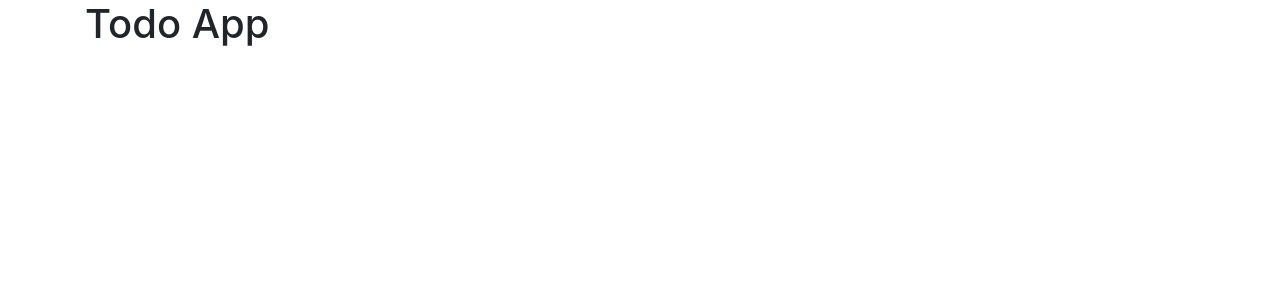
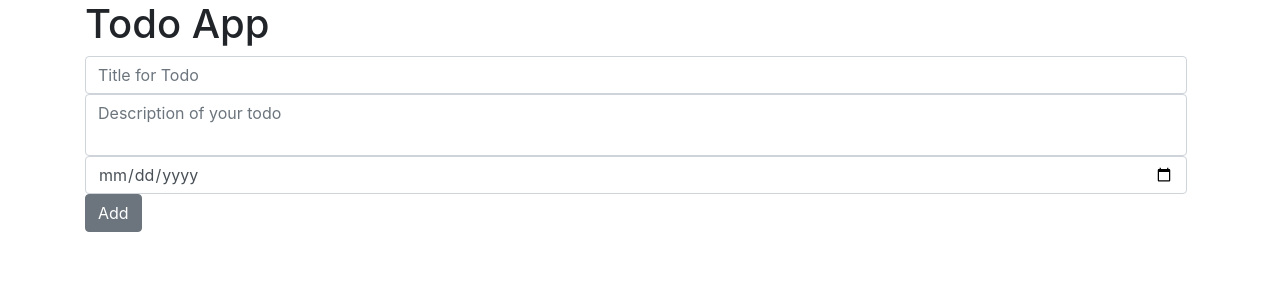
Before and after one commit to asi309/todo-app, a React (Create React App) app in the folder frontend/: page /create in a window 1280 px wide. Shown: the top 300 px of the page. Built offline with nearby package versions, Linux system fonts and the light colour scheme; sample sign-in values are in the browser's storage.

Commit message:
Added create page and minor fixes

```diff
--- a/frontend/src/App.css
+++ b/frontend/src/App.css
@@ -1,38 +1,13 @@
-.App {
-  text-align: center;
+@import url('https://fonts.googleapis.com/css2?family=Roboto:wght@400;700&display=swap');
+
+* {
+  margin: 0;
+  padding: 0;
+  box-sizing: border-box;
 }
 
-.App-logo {
-  height: 40vmin;
-  pointer-events: none;
+html,
+body,
+#root {
+  min-width: 100%;
 }
-
-@media (prefers-reduced-motion: no-preference) {
-  .App-logo {
-    animation: App-logo-spin infinite 20s linear;
-  }
-}
-
-.App-header {
-  background-color: #282c34;
-  min-height: 100vh;
-  display: flex;
-  flex-direction: column;
-  align-items: center;
-  justify-content: center;
-  font-size: calc(10px + 2vmin);
-  color: white;
-}
-
-.App-link {
-  color: #61dafb;
-}
-
-@keyframes App-logo-spin {
-  from {
-    transform: rotate(0deg);
-  }
-  to {
-    transform: rotate(360deg);
-  }
-}
--- /dev/null
+++ b/frontend/src/pages/CreateTodo/index.js
@@ -0,0 +1,65 @@
+import React, { useState, useEffect } from 'react';
+import { Alert, Button, ButtonGroup, Form, FormGroup, Input } from 'reactstrap';
+
+import api from '../../services/api';
+
+export default function CreateTodo ({ history }) {
+    const [title, setTitle] = useState('');
+    const [description, setDescription] = useState('');
+    const [targetDate, setTargetDate] = useState('');
+    const userId = localStorage.getItem('userId');
+
+    useEffect(() => {
+        if (!userId) {
+            history.push('/');
+        }
+    }, [userId]);
+
+    const handleSubmit = async (e) => {
+        e.preventDefault();
+
+        const todoData = new FormData();
+        todoData.append('title', title);
+        todoData.append('description', description);
+        todoData.append('startDate', Date.now());
+        todoData.append('title', targetDate);
+
+        const response = await api.post('/todos/add', todoData, { headers: { user_id: userId } })
+    }
+
+    return (
+        <Form onSubmit={ handleSubmit }>
+            <FormGroup className="mb-2 mr-sm-2 mb-sm-0">
+                <Input
+                    type='text'
+                    id='title'
+                    value={ title }
+                    placeholder='Title for Todo'
+                    onChange={ (e) => setTitle(e.target.value) }
+                />
+            </FormGroup>
+            <FormGroup className="mb-2 mr-sm-2 mb-sm-0">
+                <Input
+                    type='textarea'
+                    id='description'
+                    value={ description }
+                    placeholder='Description of your todo'
+                    onChange={ (e) => setDescription(e.target.value) }
+                    style={{ resize: "none"}}
+                />
+            </FormGroup>
+            <FormGroup className="mb-2 mr-sm-2 mb-sm-0">
+                <Input
+                    type='date'
+                    id='targetDate'
+                    value={ targetDate }
+                    placeholder='Enter a deadline'
+                    onChange={ (e) => setTargetDate(e.targetDate) }
+                />
+            </FormGroup>
+            <ButtonGroup className="mb-2 mr-sm-2 mb-sm-0">
+                <Button>Add</Button>
+            </ButtonGroup>
+        </Form>
+    )
+}
--- a/frontend/src/pages/Dashboard/index.js
+++ b/frontend/src/pages/Dashboard/index.js
@@ -1,7 +1,34 @@
-import React from 'react';
+import React, { useEffect, useState } from 'react';
+import { Button } from 'reactstrap';
 
-export default function Dashboard () {
+import api from '../../services/api';
+
+export default function Dashboard ({history}) {
+    const [todos, setTodos] = useState([]);
+
+    const userId = localStorage.getItem('userId');
+
+    const getTodos = async () => {
+        const response = await api.get('/todos', { headers: { user_id: userId } })
+        setTodos(response.data);
+    }
+
+    useEffect(() => {
+        getTodos();
+    }, []);
+
     return (
-        <div>Dashboard</div>
+        <>
+            <Button onClick={ () => history.push('/create') }>New</Button>
+            <ul>
+                { todos.map(todo => {
+                    return (
+                        <li key={todo._id}>
+                            {todo.title}: {todo.startDate}-{todo.targetDate} {todo.description}
+                        </li>
+                    );
+                })}
+            </ul>
+        </>
     );
 };
--- a/frontend/src/pages/Login/index.js
+++ b/frontend/src/pages/Login/index.js
@@ -13,7 +13,7 @@ export default function Login ({ history }) {
         e.preventDefault();
 
         const response = await api.post('/login', { email, password });
-        const userId = response.data.email || false;
+        const userId = response.data._id || false;
 
         try {
             if (userId) {
--- a/frontend/src/routes.js
+++ b/frontend/src/routes.js
@@ -3,7 +3,8 @@ import { BrowserRouter, Switch, Route } from 'react-router-dom';
 
 import Login from './pages/Login/';
 import RegisterUser from './pages/RegisterUser/';
-import Dashboard from './pages/Dashboard/'
+import Dashboard from './pages/Dashboard/';
+import CreateTodo from './pages/CreateTodo/';
 
 export default function Routes () {
     return (
@@ -12,6 +13,7 @@ export default function Routes () {
                 <Route path="/" exact component={ Login } />
                 <Route path="/register" component={ RegisterUser } />
                 <Route path="/dashboard" component={ Dashboard } />
+                <Route path="/create" component={ CreateTodo } />
             </Switch>
         </BrowserRouter>
     );
```
Also changed, not shown: frontend/src/logo.svg (deleted).
